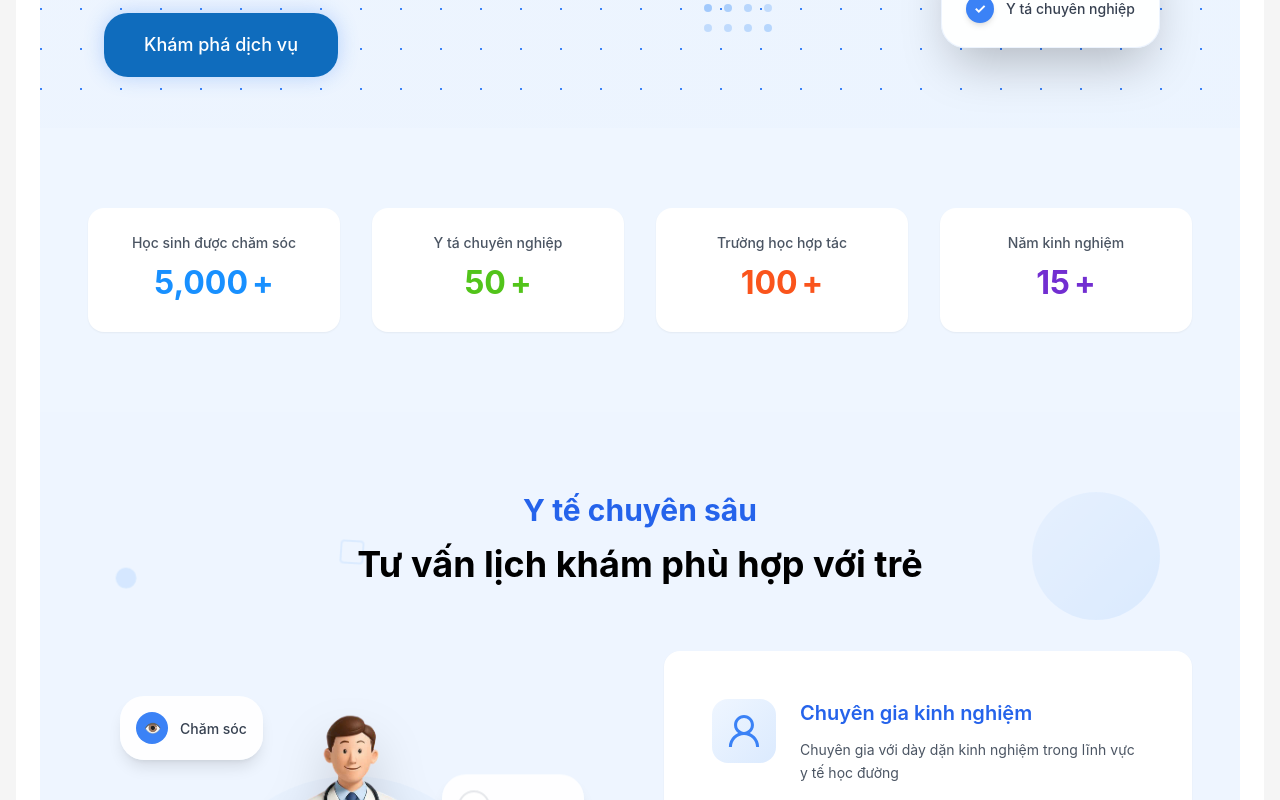
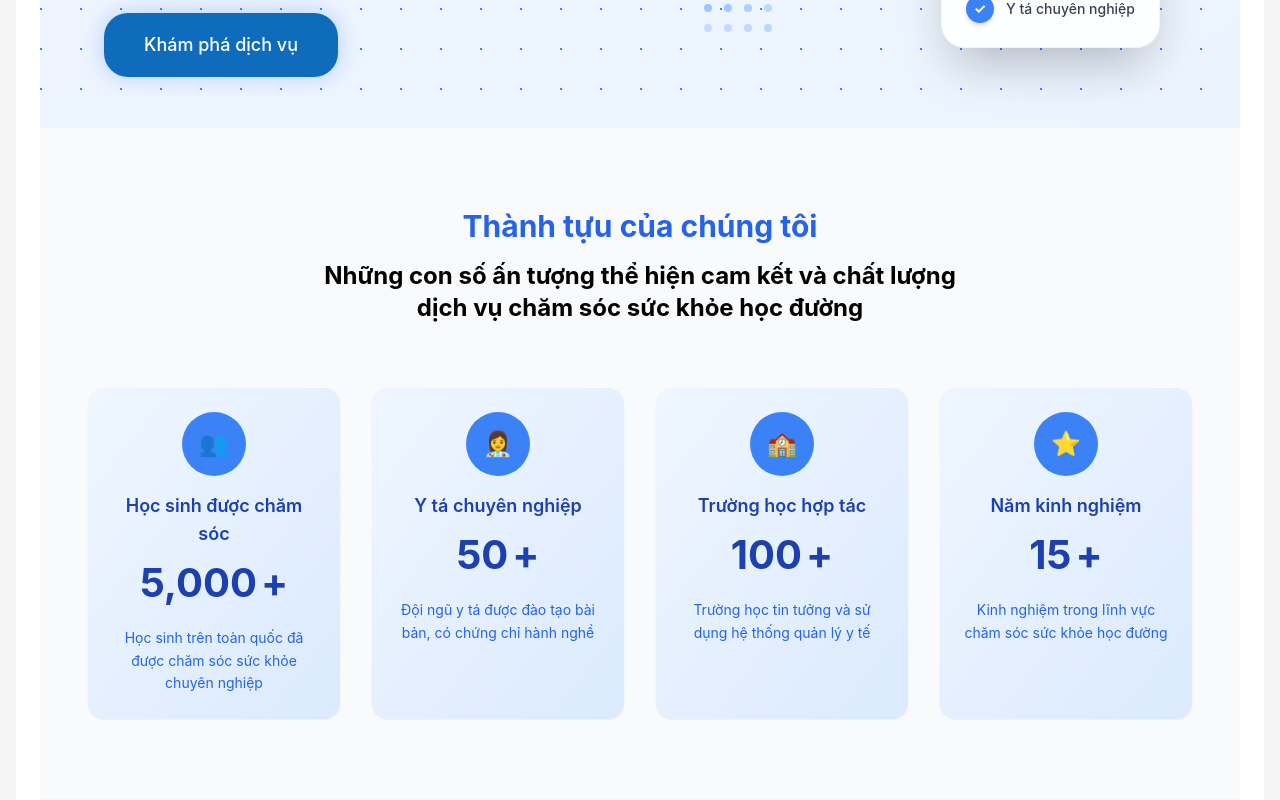
Before and after one commit to longdevlife/School-Medical-Management-System, a React (Vite) app in the folder client/: page /home in a window 1280 px wide. Shown: the part 720-1520 px from the top of the page. Built offline with nearby package versions, Linux system fonts and the light colour scheme.

Commit message:
update section 2

```diff
--- a/client/src/pages/home/HomePage.jsx
+++ b/client/src/pages/home/HomePage.jsx
@@ -163,7 +163,7 @@ const HomePage = () => {
     {
       title: "Chuyên gia kinh nghiệm",
       description:
-        "Chuyên gia với dày dặn kinh nghiệm trong lĩnh vực y tế học đường",
+        "Chuyên gia với dày dạn kinh nghiệm trong lĩnh vực y tế học đường",
       icon: <UserOutlined className="text-4xl text-blue-500" />,
     },
     {
@@ -182,7 +182,8 @@ const HomePage = () => {
       <style>{customStyles}</style>
       <Layout className="min-h-screen">
         <Content
-          className={`p-0 ${isHeaderSticky ? "pt-16" : ""
+          className={`p-0 ${
+            isHeaderSticky ? "pt-16" : ""
           } transition-all duration-300`}
         >
           {" "}
@@ -191,7 +192,8 @@ const HomePage = () => {
             {" "}
             {/* Integrated Header */}
             <div
-              className={`relative z-30 w-full flex-shrink-0 transition-all duration-300 ${isHeaderSticky ? "sticky-header" : ""
+              className={`relative z-30 w-full flex-shrink-0 transition-all duration-300 ${
+                isHeaderSticky ? "sticky-header" : ""
               }`}
             >
               <div className="w-full">
@@ -378,87 +380,146 @@ const HomePage = () => {
               </Row>
             </div>
           </div>
-          {/* Statistics Section */}
-          <div className="py-20 bg-blue-50">
+          {/* Section 2 */}
+          <div className="py-20 bg-gray-50">
             <div className="max-w-6xl mx-auto px-6">
+              {/* Section Title */}
+              <div className="text-center mb-16">
+                <h2 className="text-3xl font-bold text-blue-600 mb-4">
+                  Thành tựu của chúng tôi
+                </h2>
+                <p className="text-2xl font-bold text-black max-w-2xl mx-auto">
+                  Những con số ấn tượng thể hiện cam kết và chất lượng dịch vụ
+                  chăm sóc sức khỏe học đường
+                </p>
+              </div>
+
               <Row gutter={[32, 32]} justify="center">
                 <Col xs={12} sm={6}>
-                  <Card className="text-center border-0 shadow-lg rounded-xl hover:shadow-xl transition-shadow">
+                  <Card className="text-center border-0 shadow-lg rounded-xl hover:shadow-xl transition-all duration-300 transform hover:-translate-y-2 bg-gradient-to-br from-blue-50 to-blue-100 h-full flex flex-col">
+                    <div className="mb-4">
+                      <div className="w-16 h-16 bg-blue-500 rounded-full flex items-center justify-center mx-auto mb-3">
+                        <span className="text-white text-2xl">👥</span>
+                      </div>
+                    </div>
+                    <div className="flex-1 flex flex-col justify-between">
                       <Statistic
                         title={
-                        <span className="text-gray-600 font-medium">
+                          <span className="text-blue-800 font-semibold text-lg">
                             Học sinh được chăm sóc
                           </span>
                         }
                         value={5000}
                         suffix="+"
                         valueStyle={{
-                        color: "#1890ff",
-                        fontSize: "2rem",
+                          color: "#1e40af",
+                          fontSize: "2.5rem",
                           fontWeight: "bold",
                         }}
                       />
+                      <p className="text-blue-600 text-sm mt-3 leading-relaxed">
+                        Học sinh trên toàn quốc đã được chăm sóc sức khỏe chuyên
+                        nghiệp
+                      </p>
+                    </div>
                   </Card>
                 </Col>
+
                 <Col xs={12} sm={6}>
-                  <Card className="text-center border-0 shadow-lg rounded-xl hover:shadow-xl transition-shadow">
+                  <Card className="text-center border-0 shadow-lg rounded-xl hover:shadow-xl transition-all duration-300 transform hover:-translate-y-2 bg-gradient-to-br from-blue-50 to-blue-100 h-full flex flex-col">
+                    <div className="mb-4">
+                      <div className="w-16 h-16 bg-blue-500 rounded-full flex items-center justify-center mx-auto mb-3">
+                        <span className="text-white text-2xl">👩‍⚕️</span>
+                      </div>
+                    </div>
+                    <div className="flex-1 flex flex-col justify-between">
                       <Statistic
                         title={
-                        <span className="text-gray-600 font-medium">
+                          <span className="text-blue-800 font-semibold text-lg">
                             Y tá chuyên nghiệp
                           </span>
                         }
                         value={50}
                         suffix="+"
                         valueStyle={{
-                        color: "#52c41a",
-                        fontSize: "2rem",
+                          color: "#1e40af",
+                          fontSize: "2.5rem",
                           fontWeight: "bold",
                         }}
                       />
+                      <p className="text-blue-600 text-sm mt-3 leading-relaxed">
+                        Đội ngũ y tá được đào tạo bài bản, có chứng chỉ hành
+                        nghề
+                      </p>
+                    </div>
                   </Card>
                 </Col>
+
                 <Col xs={12} sm={6}>
-                  <Card className="text-center border-0 shadow-lg rounded-xl hover:shadow-xl transition-shadow">
+                  <Card className="text-center border-0 shadow-lg rounded-xl hover:shadow-xl transition-all duration-300 transform hover:-translate-y-2 bg-gradient-to-br from-blue-50 to-blue-100 h-full flex flex-col">
+                    <div className="mb-4">
+                      <div className="w-16 h-16 bg-blue-500 rounded-full flex items-center justify-center mx-auto mb-3">
+                        <span className="text-white text-2xl">🏫</span>
+                      </div>
+                    </div>
+                    <div className="flex-1 flex flex-col justify-between">
                       <Statistic
                         title={
-                        <span className="text-gray-600 font-medium">
+                          <span className="text-blue-800 font-semibold text-lg">
                             Trường học hợp tác
                           </span>
                         }
                         value={100}
                         suffix="+"
                         valueStyle={{
-                        color: "#fa541c",
-                        fontSize: "2rem",
+                          color: "#1e40af",
+                          fontSize: "2.5rem",
                           fontWeight: "bold",
                         }}
                       />
+                      <p className="text-blue-600 text-sm mt-3 leading-relaxed">
+                        Trường học tin tưởng và sử dụng hệ thống quản lý y tế
+                      </p>
+                    </div>
                   </Card>
                 </Col>
+
                 <Col xs={12} sm={6}>
-                  <Card className="text-center border-0 shadow-lg rounded-xl hover:shadow-xl transition-shadow">
+                  <Card className="text-center border-0 shadow-lg rounded-xl hover:shadow-xl transition-all duration-300 transform hover:-translate-y-2 bg-gradient-to-br from-blue-50 to-blue-100 h-full flex flex-col">
+                    <div className="mb-4">
+                      <div className="w-16 h-16 bg-blue-500 rounded-full flex items-center justify-center mx-auto mb-3">
+                        <span className="text-white text-2xl">⭐</span>
+                      </div>
+                    </div>
+                    <div className="flex-1 flex flex-col justify-between">
                       <Statistic
                         title={
-                        <span className="text-gray-600 font-medium">
+                          <span className="text-blue-800 font-semibold text-lg">
                             Năm kinh nghiệm
                           </span>
                         }
                         value={15}
                         suffix="+"
                         valueStyle={{
-                        color: "#722ed1",
-                        fontSize: "2rem",
+                          color: "#1e40af",
+                          fontSize: "2.5rem",
                           fontWeight: "bold",
                         }}
                       />
+                      <p className="text-blue-600 text-sm mt-3 leading-relaxed">
+                        Kinh nghiệm trong lĩnh vực chăm sóc sức khỏe học đường
+                      </p>
+                    </div>
                   </Card>
                 </Col>
               </Row>
             </div>
           </div>
           {/* Services Section */}
-          <div className="py-20 relative overflow-hidden" style={{ backgroundColor: "#EEF5FF" }}>
+          <div
+            className="py-20 relative overflow-hidden"
+            style={{ backgroundColor: "#EEF5FF" }}
+          >
             {/* Decorative elements from banner */}
             <div className="absolute inset-0 overflow-hidden">
               {/* Top right decorative circle */}
@@ -478,7 +539,6 @@ const HomePage = () => {
                 className="absolute top-1/2 right-1/3 w-16 h-16 bg-gradient-to-br from-blue-50 to-blue-100 rounded-full opacity-50 animate-pulse"
                 style={{ animationDelay: "3s" }}
               ></div>
-
 
               {/* Floating geometric elements */}
               <div className="absolute top-32 left-1/4 w-6 h-6 border-2 border-blue-300 rounded rotate-45 opacity-20 animate-spin-slow"></div>
@@ -513,8 +573,14 @@ const HomePage = () => {
                   <div className="relative flex items-center justify-center">
                     {/* Background decorative circles */}
                     <div className="absolute inset-0 flex items-center justify-center">
-                      <div className="w-80 h-80 bg-gradient-to-br from-blue-100 to-blue-200 rounded-full opacity-20 animate-pulse" style={{ animationDelay: "2s" }}></div>
-                      <div className="absolute w-64 h-64 bg-gradient-to-br from-blue-200 to-blue-300 rounded-full opacity-15 animate-pulse" style={{ animationDelay: "2.5s" }}></div>
+                      <div
+                        className="w-80 h-80 bg-gradient-to-br from-blue-100 to-blue-200 rounded-full opacity-20 animate-pulse"
+                        style={{ animationDelay: "2s" }}
+                      ></div>
+                      <div
+                        className="absolute w-64 h-64 bg-gradient-to-br from-blue-200 to-blue-300 rounded-full opacity-15 animate-pulse"
+                        style={{ animationDelay: "2.5s" }}
+                      ></div>
                     </div>
 
                     {/* Doctor Image */}
@@ -532,38 +598,58 @@ const HomePage = () => {
                         <div className="w-8 h-8 bg-blue-500 rounded-full flex items-center justify-center">
                           <span className="text-white text-sm">👁</span>
                         </div>
-                        <span className="text-gray-700 font-medium">Chăm sóc</span>
+                        <span className="text-gray-700 font-medium">
+                          Chăm sóc
+                        </span>
                       </div>
                     </div>
 
-                    <div className="absolute top-32 right-8 bg-white/90 backdrop-blur-sm rounded-2xl shadow-lg p-4 z-20 animate-float" style={{ animationDelay: '0.5s' }}>
+                    <div
+                      className="absolute top-32 right-8 bg-white/90 backdrop-blur-sm rounded-2xl shadow-lg p-4 z-20 animate-float"
+                      style={{ animationDelay: "0.5s" }}
+                    >
                       <div className="flex items-center space-x-3">
                         <div className="w-8 h-8 bg-white rounded-full flex items-center justify-center border-2 border-gray-200 shadow-sm">
                           <span className="text-red-500 text-sm">❤</span>
                         </div>
-                        <span className="text-gray-700 font-medium">Tim mạch</span>
+                        <span className="text-gray-700 font-medium">
+                          Tim mạch
+                        </span>
                       </div>
                     </div>
 
-                    <div className="absolute bottom-15 right-1/2 transform -translate-x-1/2 bg-white/90 backdrop-blur-sm rounded-2xl shadow-lg p-4 z-20 animate-float" style={{ animationDelay: '0.75s' }}>
+                    <div
+                      className="absolute bottom-15 right-1/2 transform -translate-x-1/2 bg-white/90 backdrop-blur-sm rounded-2xl shadow-lg p-4 z-20 animate-float"
+                      style={{ animationDelay: "0.75s" }}
+                    >
                       <div className="flex items-center space-x-3">
                         <div className="w-8 h-8 bg-teal-500 rounded-full flex items-center justify-center">
                           <span className="text-white text-sm">📅</span>
                         </div>
-                        <span className="text-gray-700 font-medium">Lịch khám</span>
+                        <span className="text-gray-700 font-medium">
+                          Lịch khám
+                        </span>
                       </div>
                     </div>
 
-                    <div className="absolute bottom-20 left-12 bg-white/90 backdrop-blur-sm rounded-2xl shadow-lg p-4 z-20 animate-float" style={{ animationDelay: '1s' }}>
+                    <div
+                      className="absolute bottom-20 left-12 bg-white/90 backdrop-blur-sm rounded-2xl shadow-lg p-4 z-20 animate-float"
+                      style={{ animationDelay: "1s" }}
+                    >
                       <div className="flex items-center space-x-3">
                         <div className="w-8 h-8 bg-purple-500 rounded-full flex items-center justify-center">
                           <span className="text-white text-sm">🦷</span>
                         </div>
-                        <span className="text-gray-700 font-medium">Nha khoa</span>
+                        <span className="text-gray-700 font-medium">
+                          Nha khoa
+                        </span>
                       </div>
                     </div>
 
-                    <div className="absolute bottom-32 right-12 bg-white/90 backdrop-blur-sm rounded-2xl shadow-lg p-4 z-20 animate-float" style={{ animationDelay: '1.5s' }}>
+                    <div
+                      className="absolute bottom-32 right-12 bg-white/90 backdrop-blur-sm rounded-2xl shadow-lg p-4 z-20 animate-float"
+                      style={{ animationDelay: "1.5s" }}
+                    >
                       <div className="flex items-center space-x-3">
                         <div className="w-8 h-8 bg-blue-500 rounded-full flex items-center justify-center">
                           <span className="text-white text-sm">🏥</span>
@@ -604,7 +690,6 @@ const HomePage = () => {
               </Row>
             </div>
           </div>
-
           {/* Health Package Section */}
           <div className="py-20 bg-gray-50">
             <div className="max-w-6xl mx-auto px-6">
@@ -631,7 +716,7 @@ const HomePage = () => {
                       <br />
                       Gói Y Tế Học Đường
                     </h2>
-                    <p className="text-lg text-gray-600 leading-relaxed">
+                    <p className="text-lg text-gray-600 leading-relaxed ">
                       Chúng tôi cung cấp các gói chăm sóc sức khỏe toàn diện cho
                       học sinh, bao gồm khám định kỳ, theo dõi phát triển và hỗ
                       trợ y tế khẩn cấp.
```
Lines whose indentation alone changed are shown as unchanged.
